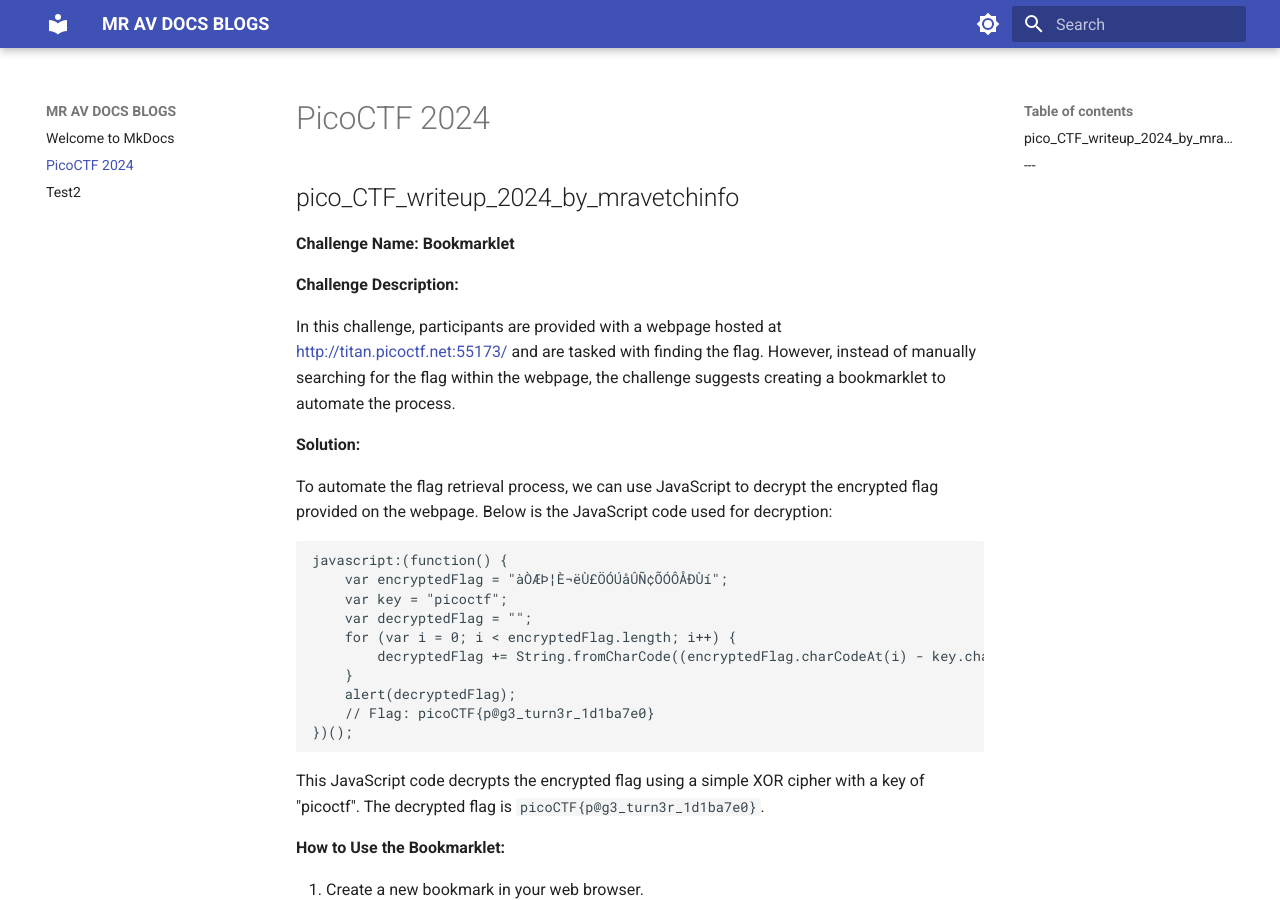
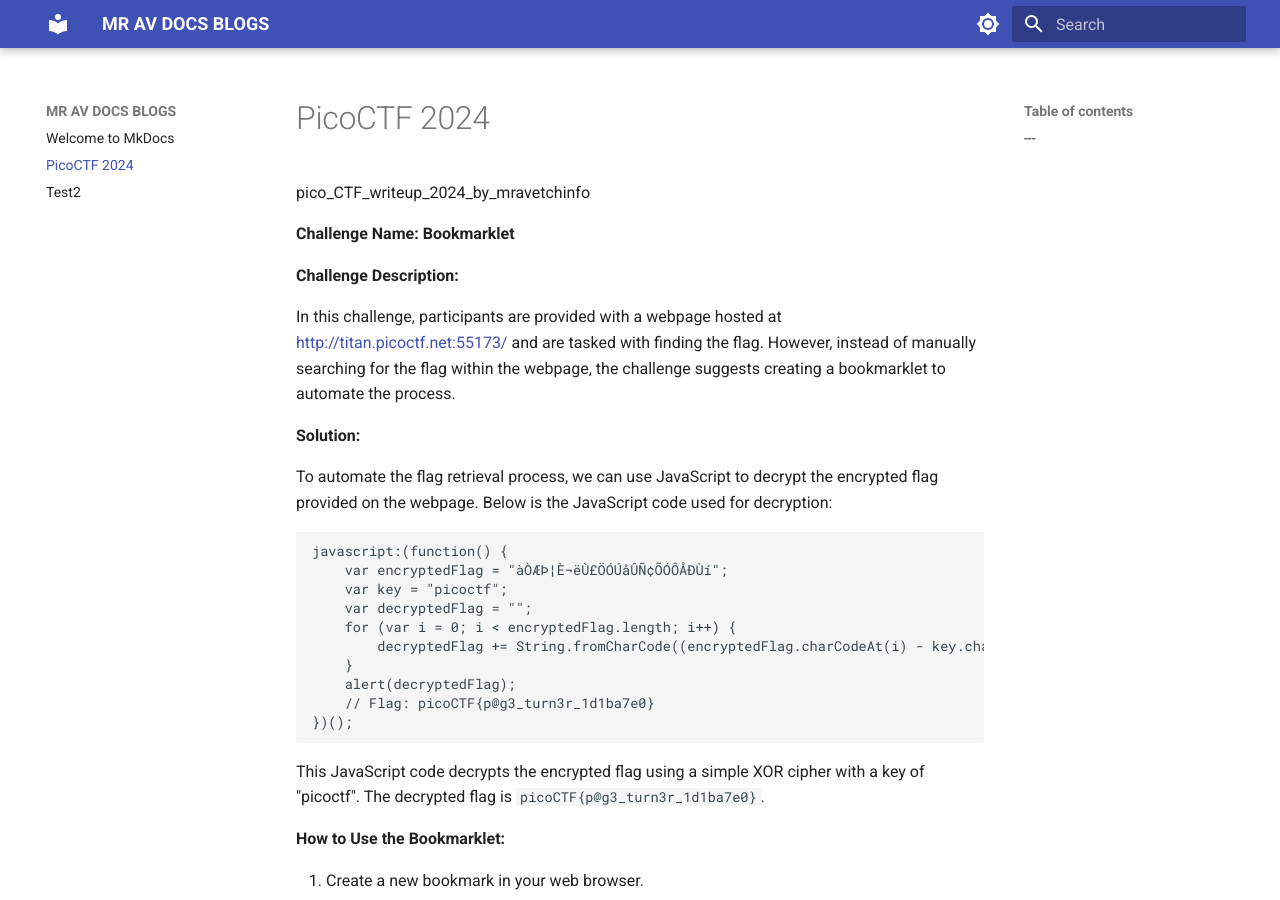
Before and after one commit to mravtechinfo/mrav-doc-blogs, an MkDocs documentation site: the page built from docs/PicoCTF_2024.md, in a window 1280 px wide and 900 px high. Built offline with MkDocs 1.6.1 and Material for MkDocs 9.7.7, drawn with Linux system fonts in a browser that asks for light colours.

Commit message:
Pico CTF writeup added 2024 by mravtechinfo

```diff
--- a/docs/PicoCTF_2024.md
+++ b/docs/PicoCTF_2024.md
@@ -1,4 +1,4 @@
-## pico_CTF_writeup_2024_by_mravetchinfo
+pico_CTF_writeup_2024_by_mravetchinfo
 
 **Challenge Name: Bookmarklet**
 
```
